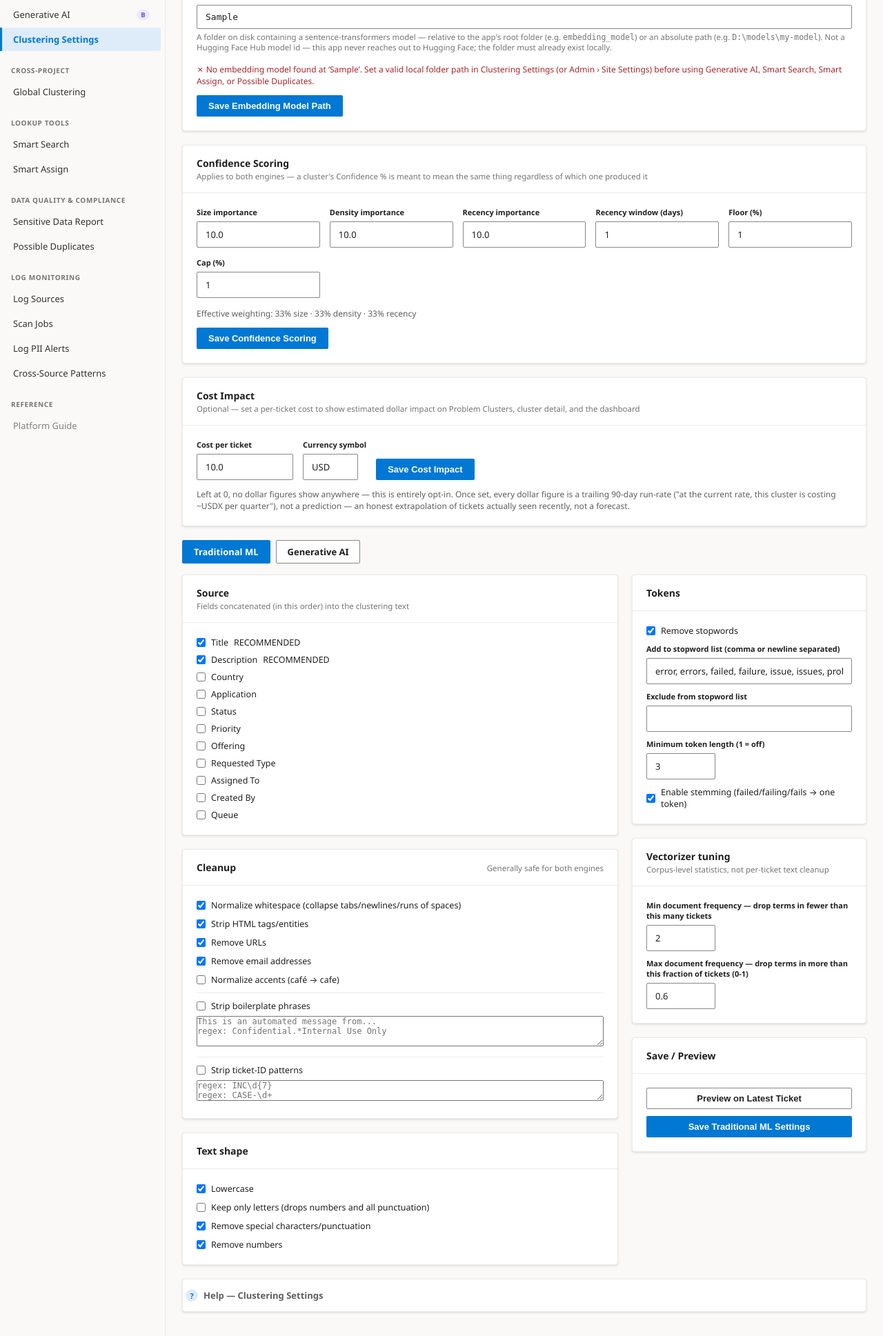
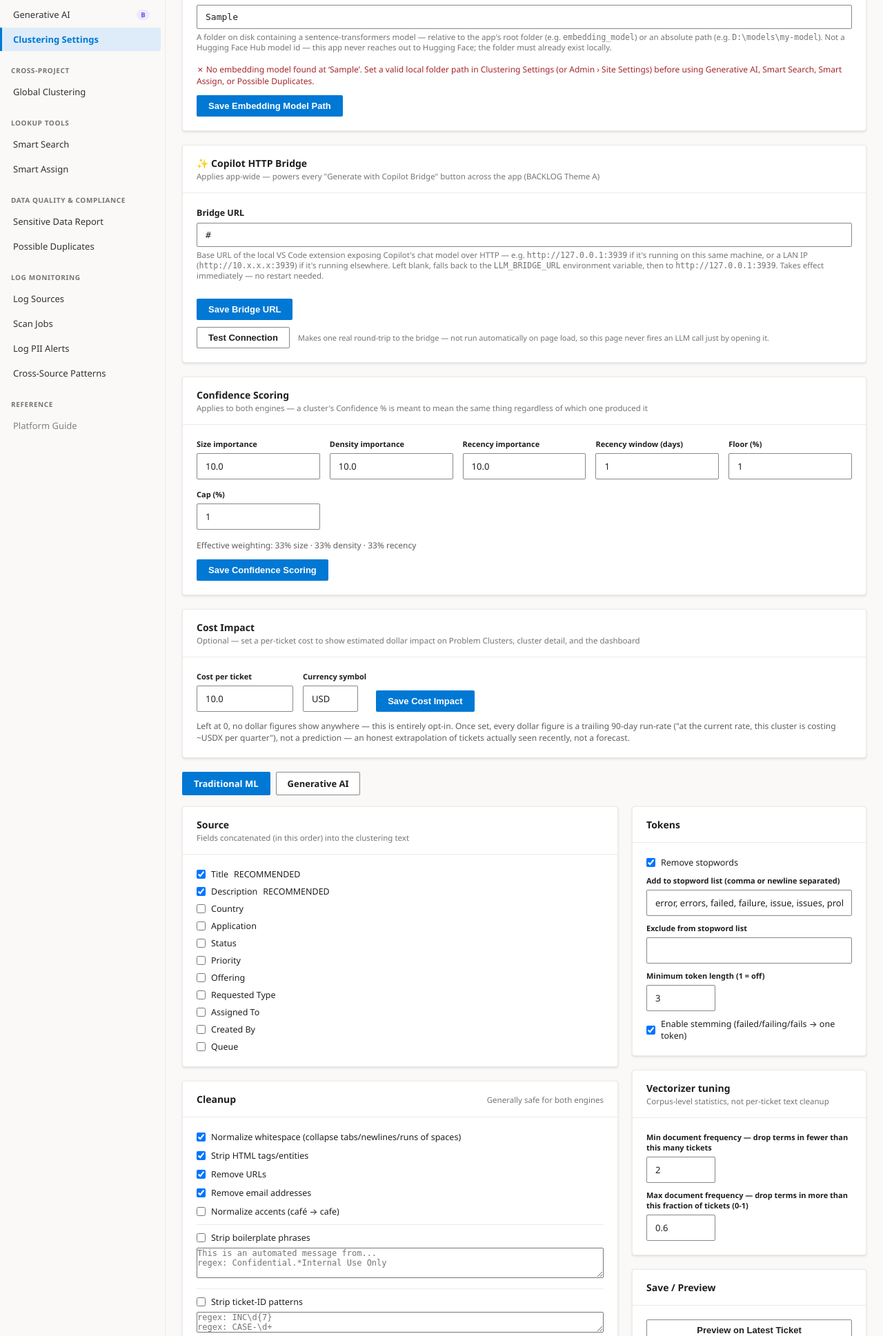
Before and after one commit to bgmaruthi13/CustomerSupportIntelligence, a Django app: page /clustering/settings/ in a window 1280 px wide. Shown: the part 322-2259 px from the top of the page at 69% size. Run offline with Django 5.2, Linux system fonts and the light colour scheme; a user stored in the database is signed in; tables that the repository leaves empty hold one stand-in row (values such as "Sample post"); data that the repository does not hold is empty.

Commit message:
Make the Copilot bridge URL configurable in-app (BACKLOG A.0b)
New SiteSettings.llm_bridge_url field + a "Copilot HTTP Bridge" card on
Clustering Settings, mirroring the existing Embedding Model path pattern
exactly (same page, same save-then-status-message shape). Resolution
order in core.llm_bridge._bridge_url(): DB setting -> LLM_BRIDGE_URL env
var -> default - so the in-app config becomes authoritative once used,
while existing env-var setups keep working unchanged.

Deliberately does NOT check connectivity automatically on page load -
that would fire a real LLM call (real Copilot usage) every single time
someone opens Clustering Settings. A separate "Test Connection" button
does one on-demand round-trip instead, only when clicked.

Verified via Django test client: blank DB setting falls back correctly,
saving via the real view changes what _bridge_url()/ask() resolve to
immediately (not just after a restart), and pointing it at an
unreachable address makes the very next ask() fail against that
specific new address. Confirmed live via a real browser click on "Test
Connection" ("Reachable at http://127.0.0.1:3939"). Setting restored to
blank afterward, confirmed via direct DB read.

Co-Authored-By: Claude Sonnet 5 <noreply@anthropic.com>

```diff
--- a/clustering/templates/clustering/settings.html
+++ b/clustering/templates/clustering/settings.html
@@ -36,6 +36,33 @@
       <div style="font-size:12px;color:var(--red);margin:8px 0 12px">✗ {{ embedding_status_message }}</div>
       {% endif %}
       <button type="submit" class="btn btn-primary">Save Embedding Model Path</button>
+    </form>
+  </div>
+</div>
+
+<div class="card" style="margin-bottom:20px">
+  <div class="card-header">
+    <div>
+      <div class="card-title">✨ Copilot HTTP Bridge</div>
+      <div class="card-subtitle">Applies app-wide — powers every "Generate with Copilot Bridge" button across the app (BACKLOG Theme A)</div>
+    </div>
+  </div>
+  <div class="card-body pad">
+    <form method="post" style="margin-bottom:10px">
+      {% csrf_token %}
+      <input type="hidden" name="action" value="save_llm_bridge_url">
+      <div class="form-field">
+        <label>Bridge URL</label>
+        <input type="text" name="llm_bridge_url" value="{{ llm_bridge_url }}" placeholder="{{ llm_bridge_url_placeholder }}" style="width:100%;font-family:monospace">
+        <div class="help-text">Base URL of the local VS Code extension exposing Copilot's chat model over HTTP — e.g. <code>{{ llm_bridge_url_placeholder }}</code> if it's running on this same machine, or a LAN IP (<code>http://10.x.x.x:3939</code>) if it's running elsewhere. Left blank, falls back to the <code>LLM_BRIDGE_URL</code> environment variable, then to <code>{{ llm_bridge_url_placeholder }}</code>. Takes effect immediately — no restart needed.</div>
+      </div>
+      <button type="submit" class="btn btn-primary" style="margin-top:10px">Save Bridge URL</button>
+    </form>
+    <form method="post">
+      {% csrf_token %}
+      <input type="hidden" name="action" value="test_llm_bridge_url">
+      <button type="submit" class="btn btn-outline">Test Connection</button>
+      <span style="font-size:11px;color:var(--text-muted);margin-left:8px">Makes one real round-trip to the bridge — not run automatically on page load, so this page never fires an LLM call just by opening it.</span>
     </form>
   </div>
 </div>
--- a/clustering/views.py
+++ b/clustering/views.py
@@ -1457,6 +1457,19 @@ def clustering_settings(request):
                 messages.success(request, f"Saved — embedding model resolved at ‘{path_or_error}’.")
             else:
                 messages.error(request, f"Saved, but this path doesn't resolve to a real folder: {path_or_error}")
+            return redirect(f"{reverse('clustering:settings')}?tab={tab}")
+        if action == "save_llm_bridge_url":
+            from core.models import SiteSettings
+            new_url = request.POST.get("llm_bridge_url", "").strip()
+            site_settings = SiteSettings.load()
+            site_settings.llm_bridge_url = new_url
+            site_settings.save(update_fields=["llm_bridge_url"])
+            messages.success(request, "Saved. Use \"Test Connection\" below to confirm the bridge is reachable at this address — saving alone doesn't check.")
+            return redirect(f"{reverse('clustering:settings')}?tab={tab}")
+        if action == "test_llm_bridge_url":
+            from core.llm_bridge import bridge_status
+            available, status_message = bridge_status()
+            messages.success(request, status_message) if available else messages.error(request, status_message)
             return redirect(f"{reverse('clustering:settings')}?tab={tab}")
         if action == "save_confidence":
             try:
@@ -1523,6 +1536,7 @@ def clustering_settings(request):
     ml_settings = submitted_settings if submitted_engine == "traditional_ml" else get_clustering_settings(project, "traditional_ml")
     genai_settings = submitted_settings if submitted_engine == "generative_ai" else get_clustering_settings(project, "generative_ai")
 
+    from core.llm_bridge import DEFAULT_BRIDGE_URL
     from core.models import SiteSettings
     embedding_available, embedding_path_or_error = embedding_model_status()
 
@@ -1540,5 +1554,7 @@ def clustering_settings(request):
         "embedding_model_path": SiteSettings.load().embedding_model_path,
         "embedding_available": embedding_available,
         "embedding_status_message": embedding_path_or_error,
+        "llm_bridge_url": SiteSettings.load().llm_bridge_url,
+        "llm_bridge_url_placeholder": DEFAULT_BRIDGE_URL,
     })
     return render(request, "clustering/settings.html", context)
--- a/core/models.py
+++ b/core/models.py
@@ -14,6 +14,13 @@ class SiteSettings(models.Model):
     embedding_model_path = models.CharField(
         max_length=300, default="embedding_model", blank=True,
         help_text="Local folder containing a sentence-transformers model, used by Generative AI, Smart Search, Find Similar, Smart Assign, and Possible Duplicates. Either a path relative to the app's root folder (e.g. 'embedding_model') or an absolute local path — never a Hugging Face Hub model id; this app never reaches out to Hugging Face. If the folder doesn't exist, those features show a clear error instead of failing silently. Also editable from the Clustering Settings page.",
+    )
+    llm_bridge_url = models.CharField(
+        max_length=300, blank=True,
+        help_text="Base URL of the Copilot HTTP Bridge (BACKLOG Theme A), e.g. 'http://127.0.0.1:3939' "
+                   "or a LAN IP if it's running on a different machine. Blank falls back to the "
+                   "LLM_BRIDGE_URL env var, then to http://127.0.0.1:3939. Also editable from the "
+                   "Clustering Settings page — takes effect immediately, no restart needed.",
     )
 
     class Meta:
```
Also changed, not shown: BACKLOG.md (+1 -0 lines), core/llm_bridge.py (+9 -0 lines), core/migrations/0010_sitesettings_llm_bridge_url.py (added).
